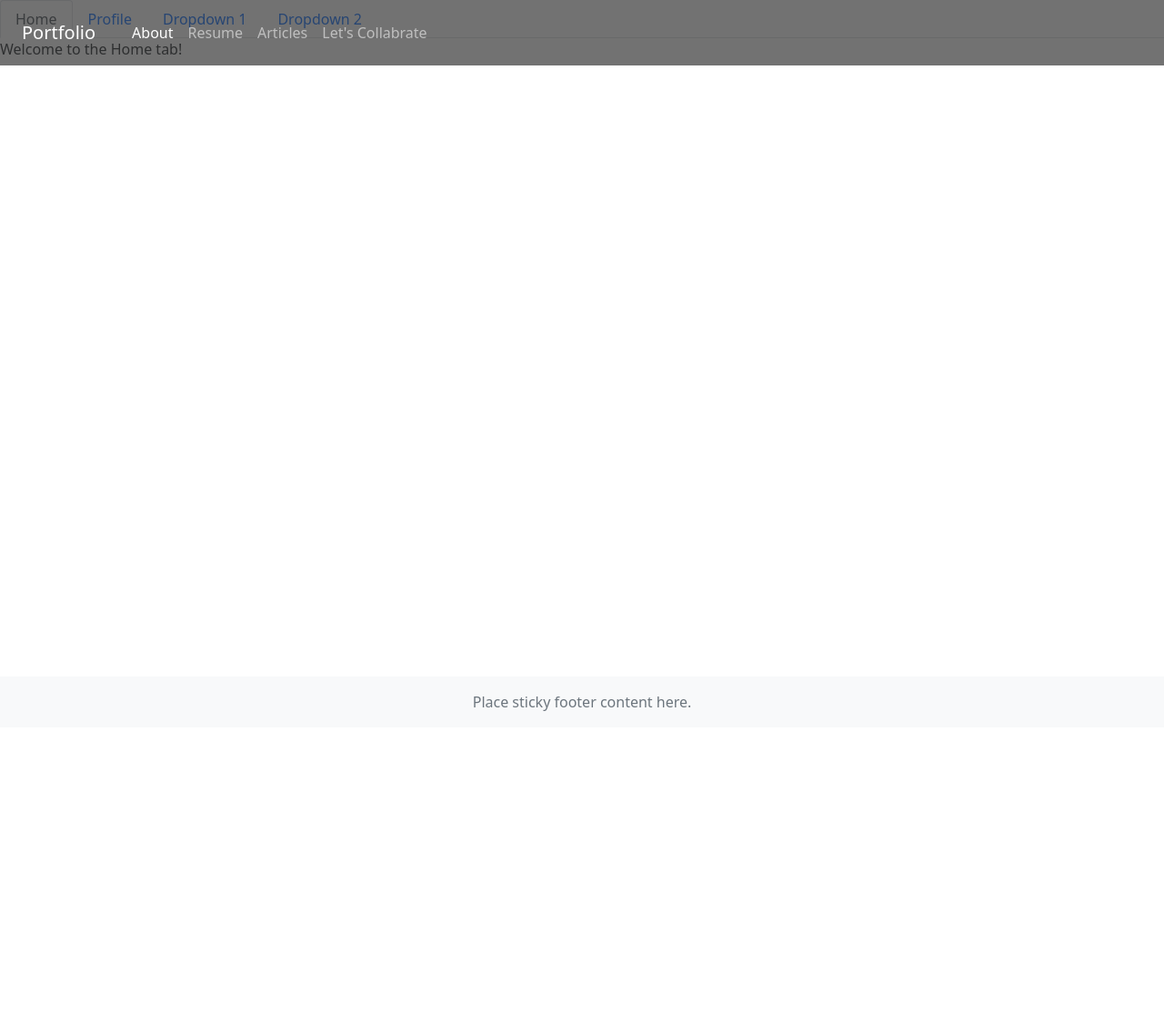
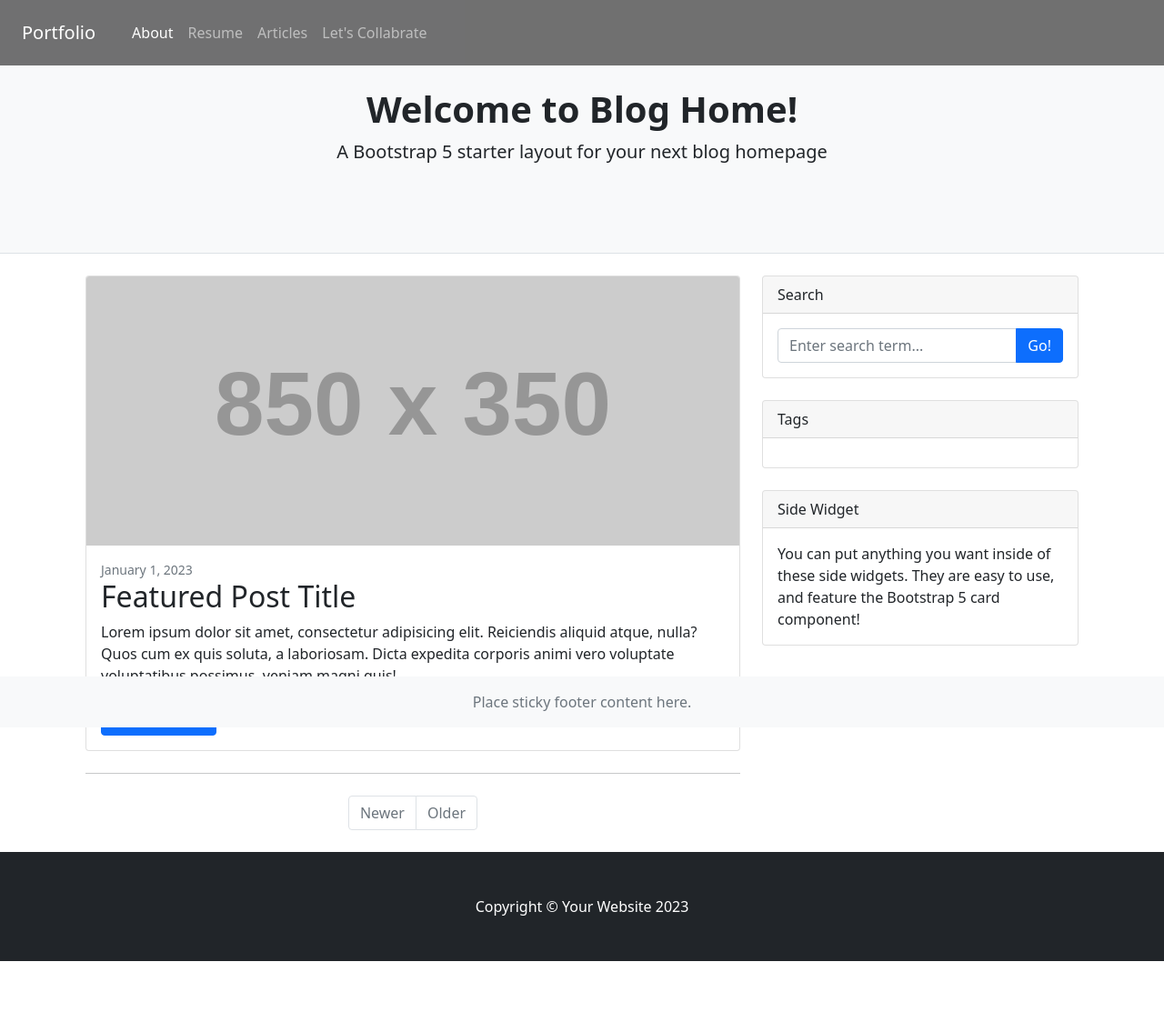
Before and after one commit to MIRA-Coding/Django-Portfolio-Article-webApp, a Django app: page /articles/ in a window 1280 px wide. Shown: the whole page at 91% size. Before the commit the page ends 782 px from the top, so only its background shows below. Run offline with Django 5.2, Linux system fonts and the light colour scheme; grey boxes labelled with a size stand in for pictures from a placeholder-image service; some libraries are stand-ins or nearby versions.

Commit message:
article page connected with

```diff
--- a/article/templates/articles.html
+++ b/article/templates/articles.html
@@ -1,21 +1,133 @@
-{% extends 'base.html' %}
+{% extends "base.html" %}
 
-    {% block content %}
-    <ul class="nav nav-tabs" role="tablist">
-        {% for tab in tabs %}
-        <li class="nav-item" role="presentation">
-            <a class="nav-link {% if forloop.first %}active{% endif %}" data-bs-toggle="tab" href="#{{ tab.id }}" role="tab">
-                {{ tab.title }}
-            </a>
-        </li>
-        {% endfor %}
-    </ul>
+{% block content %}
+<!DOCTYPE html>
+<html lang="en">
+<head>
+    <meta charset="UTF-8">
+    <meta name="viewport" content="width=device-width, initial-scale=1.0">
+    <link rel="stylesheet" href="https://stackpath.bootstrapcdn.com/bootstrap/5.0.0/css/bootstrap.min.css">
+    <title>Blog Home</title>
+</head>
+<body>
 
-    <div id="myTabContent" class="tab-content">
-        {% for tab in tabs %}
-        <div class="tab-pane fade {% if forloop.first %}active show{% endif %}" id="{{ tab.id }}" role="tabpanel">
-            <p>{{ tab.content }}</p>
+    <!-- Page header with logo and tagline -->
+    <header class="py-5 bg-light border-bottom mb-4">
+        <div class="container text-center my-5">
+            <h1 class="fw-bolder">Welcome to Blog Home!</h1>
+            <p class="lead mb-0">A Bootstrap 5 starter layout for your next blog homepage</p>
         </div>
-        {% endfor %}
+    </header>
+
+    <!-- Page content -->
+    <div class="container">
+        <div class="row">
+
+            <!-- Blog entries -->
+            <div class="col-lg-8">
+
+                <!-- Featured blog post -->
+                <div class="card mb-4">
+                    <a href="#!">
+                        <img class="card-img-top" src="https://dummyimage.com/850x350/dee2e6/6c757d.jpg" alt="Featured Post">
+                    </a>
+                    <div class="card-body">
+                        <div class="small text-muted">January 1, 2023</div>
+                        <h2 class="card-title">Featured Post Title</h2>
+                        <p class="card-text">
+                            Lorem ipsum dolor sit amet, consectetur adipisicing elit. Reiciendis aliquid atque, nulla? Quos cum ex quis soluta, a laboriosam. Dicta expedita corporis animi vero voluptate voluptatibus possimus, veniam magni quis!
+                        </p>
+                        <a class="btn btn-primary" href="#!">Read more →</a>
+                    </div>
+                </div>
+
+                <!-- Nested row for non-featured blog posts -->
+                <div class="row">
+                    {% for post in posts %}
+                    <div class="col-lg-6">
+                        <div class="card mb-4">
+                            <a href="#!">
+                                <img class="card-img-top" src="{{ post.image_url }}" alt="{{ post.title }}">
+                            </a>
+                            <div class="card-body">
+                                <div class="small text-muted">{{ post.created_at }}</div>
+                                <h2 class="card-title h4">{{ post.title }}</h2>
+                                <p class="card-text">{{ post.content|truncatewords:20 }}</p>
+                                <a class="btn btn-primary" href="{% url 'article_detail' post.id %}">Read more →</a>
+                            </div>
+                        </div>
+                    </div>
+                    {% endfor %}
+                </div>
+
+                <!-- Pagination -->
+                <nav aria-label="Pagination">
+                    <hr class="my-0">
+                    <ul class="pagination justify-content-center my-4">
+                        <li class="page-item {% if not has_previous %}disabled{% endif %}">
+                            <a class="page-link" href="?page={{ page_number|add:-1 }}" tabindex="-1" aria-disabled="true">Newer</a>
+                        </li>
+                        {% for num in page_range %}
+                        <li class="page-item {% if num == page_number %}active{% endif %}">
+                            <a class="page-link" href="?page={{ num }}">{{ num }}</a>
+                        </li>
+                        {% endfor %}
+                        <li class="page-item {% if not has_next %}disabled{% endif %}">
+                            <a class="page-link" href="?page={{ page_number|add:1 }}">Older</a>
+                        </li>
+                    </ul>
+                </nav>
+
+            </div>
+
+            <!-- Side widgets -->
+            <div class="col-lg-4">
+
+                <!-- Search widget -->
+                <div class="card mb-4">
+                    <div class="card-header">Search</div>
+                    <div class="card-body">
+                        <div class="input-group">
+                            <input class="form-control" type="text" placeholder="Enter search term..." aria-label="Enter search term..." aria-describedby="button-search">
+                            <button id="button-search" class="btn btn-primary" type="button">Go!</button>
+                        </div>
+                    </div>
+                </div>
+
+                <!-- Tags widget -->
+                <div class="card mb-4">
+                    <div class="card-header">Tags</div>
+                    <div class="card-body">
+                        <ul class="list-unstyled mb-0">
+                            {% for tag in tags %}
+                            <li><a href="{% url 'tagged_articles' tag.id %}">{{ tag.name }}</a></li>
+                            {% endfor %}
+                        </ul>
+                    </div>
+                </div>
+
+                <!-- Side widget -->
+                <div class="card mb-4">
+                    <div class="card-header">Side Widget</div>
+                    <div class="card-body">
+                        You can put anything you want inside of these side widgets. They are easy to use, and feature the Bootstrap 5 card component!
+                    </div>
+                </div>
+
+            </div>
+        </div>
     </div>
+
+    <!-- Footer -->
+    <footer class="py-5 bg-dark">
+        <div class="container">
+            <p class="m-0 text-center text-white">Copyright &copy; Your Website 2023</p>
+        </div>
+    </footer>
+
+    <script src="https://code.jquery.com/jquery-3.5.1.slim.min.js"></script>
+    <script src="https://cdn.jsdelivr.net/npm/@popperjs/core@2.9.2/dist/umd/popper.min.js"></script>
+    <script src="https://stackpath.bootstrapcdn.com/bootstrap/5.0.0/js/bootstrap.min.js"></script>
+</body>
+</html>
 {% endblock %}
```
